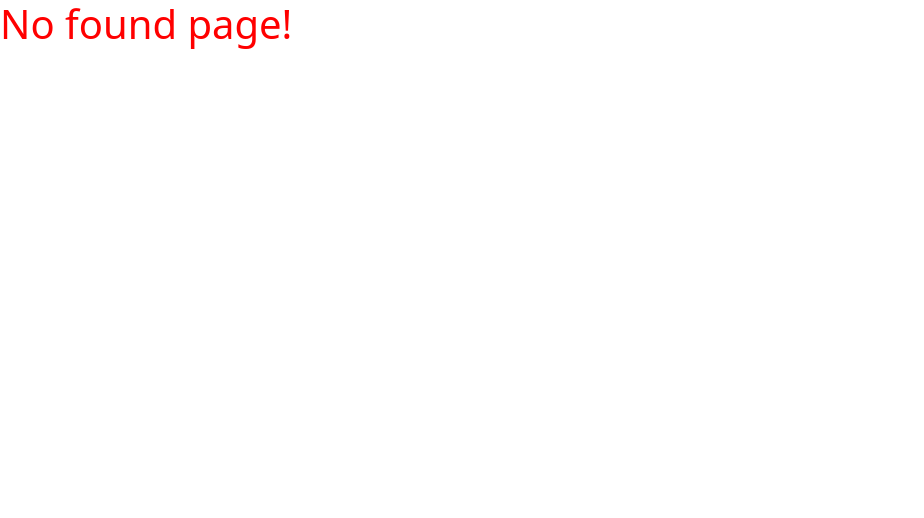
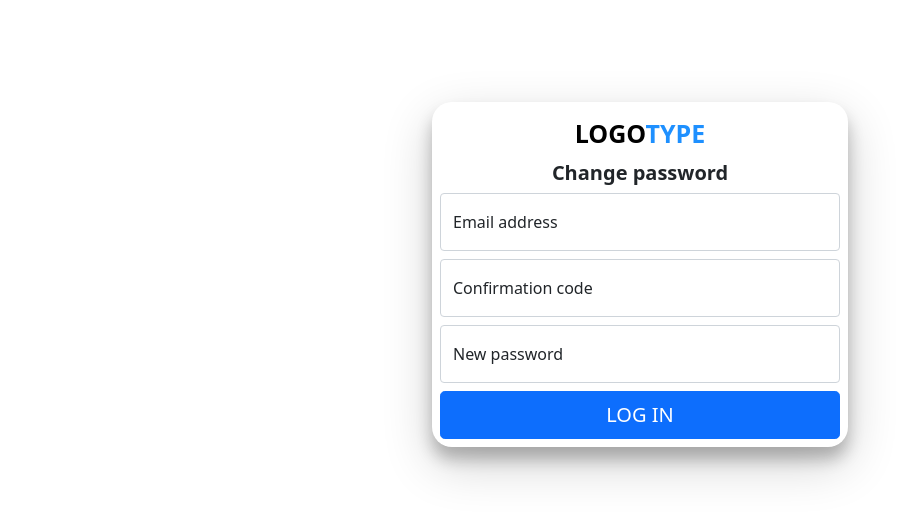
Before and after one commit to IlyaGorbachov7/react-app-questions-portal, a React (Create React App) app: page /change-password in a window 1280 px wide. Before the commit this address led to /error-page. Shown: the top 518 px of the page, without its empty margins (0-924 px from the left). Built offline with nearby package versions, Linux system fonts and the light colour scheme.

Commit message:
fix problem

```diff
--- a/src/App.js
+++ b/src/App.js
@@ -7,6 +7,7 @@ import MainWindow from "./compns/rsc/MainWindow";
 import {BrowserRouter} from "react-router-dom";
 import {Navigate, Route, Routes} from "react-router";
 import ErrorPage from "./compns/rsc/Error";
+import ChangePassword from "./compns/rsc/ChangePassword";
 
 function App() {
     return (
@@ -15,7 +16,8 @@ function App() {
                 <Route path='/' element={<Login/>}/>
                 <Route path='/register' element={<Registration/>}/>
                 <Route path='/login' element={<Login/>}/>
-                <Route path='/forget' element={<ForgetPassword/>}/>
+                <Route path='/forget-password' element={<ForgetPassword/>}/>
+                <Route path='/change-password' element={<ChangePassword/>}/>
                 <Route path='/main-window/*' element={<MainWindow/>}/>
                 <Route path='/error-page' element={<ErrorPage/>}/>
                 <Route path='*' element={<Navigate to='/error-page'/>}/>
--- /dev/null
+++ b/src/compns/rsc/ChangePassword.jsx
@@ -0,0 +1,91 @@
+import React, {useState} from 'react';
+import {useNavigate} from "react-router";
+import Requests from "./api/Requests";
+import {prepareHtmlRequestMsg} from "../scripts/Registration";
+import ErrorModal from "./ErrrorModal";
+import ActionModal from "./ActionModal";
+
+const ChangePassword = () => {
+    const navigate = useNavigate();
+    const [visibleError, setVisibleError] = useState({
+        htmlE: <></>,
+        visible: false
+    })
+    const [visibleAction, setVisibleAction] = useState({
+        visible: false,
+        btnName: "",
+        msgAction: "",
+        callbackAction: () => {
+        }
+    })
+    const [changeData, setChangeData] = useState({
+        email: "",
+        newPassword: "",
+        code: ""
+    })
+
+    async function changePassword(e) {
+        e.preventDefault();
+        try {
+            debugger
+            const data = await Requests.changePassword(changeData);
+            console.log(data)
+            setVisibleAction({
+                visible: true,
+                btnName: "Log In",
+                msgAction: prepareHtmlRequestMsg(data),
+                callbackAction: (e) => {
+                    e.preventDefault()
+                    navigate('/login')
+                }
+            })
+        } catch (err) {
+            setVisibleError({htmlE: prepareHtmlRequestMsg(err.response.data), visible: true})
+        }
+
+        // после отпрвяемся на станичу логинации сново
+    }
+
+    return (
+        <div>
+            <ErrorModal visibleError={visibleError} setVisible={setVisibleError}/>
+            <ActionModal visibleAction={visibleAction} setVisibleAction={setVisibleAction}/>
+            <div className="centerXY d-flex flex-column align-items-center">
+                <div className="block-shadow-color block-border-radius p-2">
+                    <p className="para-pmft text-size-bar font-weight-600"><span
+                        className="color-text-logo">LOGO</span><span
+                        className="color-text-type">TYPE</span></p>
+                    <p className="para-pmft font-weight-600">Change password</p>
+                    <div className="form-floating">
+                        <input type="email" className="block-size form-control" id="inputEmailForgetPasswordId1"
+                               placeholder="name@example.com"
+                               onChange={(e) => setChangeData({...changeData, email: e.target.value})}/>
+                        <label htmlFor="inputEmailForgetPasswordId1">Email address</label>
+                    </div>
+                    <div className="form-floating mt-2">
+                        <input type="password" className="block-size form-control"
+                               id="confirmationCodeForgetPasswordId"
+                               placeholder="Confirmation code"
+                               autoComplete='off'
+                               onChange={(e) => setChangeData({...changeData, code: e.target.value})}/>
+                        <label htmlFor="confirmationCodeForgetPasswordId">Confirmation code</label>
+                    </div>
+                    <div className="form-floating mt-2">
+                        <input type="password" className="block-size form-control"
+                               id="newPasswordForgetPasswordId"
+                               placeholder="New Password"
+                               autoComplete='off'
+                               onChange={(e) => setChangeData({...changeData, newPassword: e.target.value})}/>
+                        <label htmlFor="newPasswordForgetPasswordId">New password</label>
+                    </div>
+
+                    <button className="btn btn-primary btn-lg block-size mt-lg-2" type="button"
+                            onClick={changePassword}>LOG IN
+                    </button>
+                </div>
+            </div>
+        </div>
+    );
+};
+
+export default ChangePassword;
--- a/src/compns/rsc/ForgetPassword.jsx
+++ b/src/compns/rsc/ForgetPassword.jsx
@@ -1,57 +1,71 @@
 import React, {useState} from 'react';
-import {changePassword, getConfirmationCode} from "../scripts/Login";
+import ErrorModal from "./ErrrorModal";
+import Requests from "./api/Requests";
+import {prepareHtmlRequestMsg} from "../scripts/Registration";
+import ActionModal from "./ActionModal";
+import {useNavigate} from "react-router";
 
 const ForgetPassword = () => {
-    const [isSendEmail, setIsSendEmail] = useState(true);
-    return (<div>
-        {(!isSendEmail) ? (<div className="centerXY d-flex flex-column align-items-center">
+    const navigate = useNavigate();
+    const [visibleError, setVisibleError] = useState({
+        htmlE: <></>,
+        visible: false
+    })
+    const [visibleAction, setVisibleAction] = useState({
+        visible: false,
+        btnName: "",
+        msgAction: "",
+        callbackAction: () => {
+        }
+    })
+    const [resetData, setResetData] = useState({
+        email: ""
+    })
+
+    async function resetPassword(e) {
+        e.preventDefault();
+        try {
+            const data = await Requests.resetPassword(resetData);
+            console.log(data)
+            setVisibleAction({
+                visible: true,
+                btnName: "Next",
+                msgAction: prepareHtmlRequestMsg(data),
+                callbackAction: (e) => {
+                    e.preventDefault()
+                    setVisibleAction({
+                        visible: false
+                    })
+                    navigate('/change-password')
+                }
+            })
+        } catch (err) {
+            setVisibleError({htmlE: prepareHtmlRequestMsg(err.response.data), visible: true})
+        }
+    }
+
+    return (
+        <div>
+            <ErrorModal visibleError={visibleError} setVisible={setVisibleError}/>
+            <ActionModal visibleAction={visibleAction} setVisibleAction={setVisibleAction}/>
+            <div className="centerXY d-flex flex-column align-items-center">
                 <div className="block-shadow-color block-border-radius p-2">
-                    <p className="para-pmft text-size-bar font-weight-600"><span className="color-text-logo">LOGO</span><span
+                    <p className="para-pmft text-size-bar font-weight-600"><span
+                        className="color-text-logo">LOGO</span><span
                         className="color-text-type">TYPE</span></p>
                     <p className="para-pmft font-weight-600">Reset password</p>
                     <div className="form-floating">
-                        {/*дабавить обработчик*/}
                         <input type="email" className="block-size form-control" id="inputEmailForgetPasswordId0"
-                               placeholder="name@example.com"/>
+                               placeholder="name@example.com"
+                               onChange={(e) => setResetData({...resetData, email: e.target.value})}/>
                         <label htmlFor="inputEmailForgetPasswordId0">Email address</label>
                     </div>
                     <button className="btn btn-primary btn-lg block-size mt-lg-2" type="button"
-                            onClick={getConfirmationCode}>Get Confirmation Code
+                            onClick={resetPassword}>Get Confirmation Code
                     </button>
                 </div>
-            </div>)
-            : (  <div className="centerXY d-flex flex-column align-items-center">
-                <div className="block-shadow-color block-border-radius p-2">
-                    <p className="para-pmft text-size-bar font-weight-600"><span className="color-text-logo">LOGO</span><span
-                        className="color-text-type">TYPE</span></p>
-                    <p className="para-pmft font-weight-600">Change password</p>
-                    <div className="form-floating">
-                        {/*дабавить обработчик*/}
-                        <input type="email" className="block-size form-control" id="inputEmailForgetPasswordId1"
-                               placeholder="name@example.com"/>
-                        <label htmlFor="inputEmailForgetPasswordId1">Email address</label>
-                    </div>
-                    <div className="form-floating mt-2">
-                        {/*дабавить обработчик*/}
-                        <input type="password" className="block-size form-control" id="confirmationCodeForgetPasswordId"
-                               placeholder="Confirmation code"/>
-                        <label htmlFor="confirmationCodeForgetPasswordId">Confirmation code</label>
-                    </div>
-                    <div className="form-floating mt-2">
-                        {/*дабавить обработчик*/}
-                        <input type="password" className="block-size form-control" id="newPasswordForgetPasswordId"
-                               placeholder="New Password"/>
-                        <label htmlFor="newPasswordForgetPasswordId">New password</label>
-                    </div>
-
-                    <button className="btn btn-primary btn-lg block-size mt-lg-2" type="button"
-                            onClick={changePassword}>LOG IN
-                    </button>
-                </div>
-            </div>)
-
-        }
-    </div>);
+            </div>
+        </div>);
 };
 
 export default ForgetPassword;
--- a/src/compns/rsc/MainWindow.jsx
+++ b/src/compns/rsc/MainWindow.jsx
@@ -12,7 +12,6 @@ import AnswerQuest from "./sub_mainwndw/AnswerQuest";
 import DeleteProfile from "./sub_mainwndw/DeleteProfile";
 import EditProfile from "./sub_mainwndw/EditProfile";
 import useToken from "./hooks/useToken";
-import ErrorPage from "./Error";
 
 const MainWindow = () => {
     const [token, setToken, clearToken] = useToken();
@@ -23,7 +22,6 @@ const MainWindow = () => {
             {
                 (token !== null)
                     ?
-                    <>
                     <div className="container mt-2">
                         <div className="d-flex p-1 block-shadow-color main-bar-border-radius">
                             <div className="me-lg-auto font-weight-600 font-bar-size">
@@ -84,7 +82,6 @@ const MainWindow = () => {
                                 </div>
                             </div>
                         </div>
-                        </div>
                         <Routes children='/main-window'>
                             <Route path='/questions/your' element={<YourQuest/>}/>
                             <Route path='/questions/answer' element={<AnswerQuest/>}/>
@@ -92,7 +89,7 @@ const MainWindow = () => {
                             <Route path='/profile/edit' element={<EditProfile/>}/>
                             <Route path="*" element={<Navigate to={'/error-page'}/>}/>
                         </Routes>
-                    </>
+                    </div>
                     :
                     <Routes children='/main-window'>
                         <Route path="*" element={<Navigate to={'/login'}/>}/>
--- a/src/compns/rsc/Registration.jsx
+++ b/src/compns/rsc/Registration.jsx
@@ -6,8 +6,10 @@ import Requests from "./api/Requests";
 import {prepareHtmlMsgErrorNoMatchesPassword, prepareHtmlRequestMsg} from "../scripts/Registration";
 import ActionModal from "./ActionModal";
 import {Link} from "react-router-dom";
+import {useNavigate} from "react-router";
 
 const Registration = () => {
+    const navigate = useNavigate()
     const [regisData, setRegisData] = useState({
         email: "",
         password: "",
@@ -43,7 +45,7 @@ const Registration = () => {
                 msgAction: prepareHtmlRequestMsg(data),
                 callbackAction: (e) => {
                     e.preventDefault()
-                    console.log("navigate to /login page")
+                    navigate('/login')
                 }
             })
         } catch (err) {
@@ -114,7 +116,7 @@ const Registration = () => {
                             onClick={register}>SIGN UP
                     </button>
                     <p className="para-pmft mt-2">Already have account account? <Link to="/login"
-                                                                                   className="color-text-type font-weight-600">Log
+                                                                                      className="color-text-type font-weight-600">Log
                         in</Link></p>
                 </div>
             </div>
--- a/src/compns/rsc/api/Requests.js
+++ b/src/compns/rsc/api/Requests.js
@@ -2,6 +2,18 @@ import ax from "./RemoteServier";
 import useToken from "../hooks/useToken";
 
 export default class Requests {
+    static getToken = () => {
+        let tokenString = localStorage.getItem('token')
+        if (tokenString === 'undefined') {
+            tokenString = null
+        }
+        return JSON.parse(tokenString)
+    }
+    static config = {
+        headers: {
+            Authorization: "Bearer " + this.getToken()
+        }
+    }
 
     static async registration(registrationData) {
         const response = await ax.post("/users/register", registrationData);
@@ -9,17 +21,22 @@ export default class Requests {
     }
 
     static async login(loginData) {
-        const response = await ax.post("/users/login", loginData,)
+        const response = await ax.post("/users/login", loginData)
         return response.data;
     }
 
+    static async resetPassword(resetData) {
+        const response = await ax.post("/users/reset-password", resetData)
+        return response.data;
+    }
+
+    static async changePassword(changeData) {
+        const response = await ax.post("/users/change-password", changeData)
+        return response.data;
+    }
 
     static async curUser() {
-        const response = await ax.get("/users/cur-user", {
-            headers: {
-                // Authorization: "Bearer " + token
-            }
-        })
+        const response = await ax.get("/users/cur-user", this.config)
         return response.data;
     }
 }
--- a/src/compns/scripts/Login.js
+++ b/src/compns/scripts/Login.js
@@ -1,26 +1,3 @@
-
-/**
- * ForgetPassword component
- */
-export function getConfirmationCode(e) {
-    e.preventDefault();
-    // здесь мы отпрялем запрос на получучения confirmation code
-    // отпрвляю email
-
-    // отсаемя на этой же станице и изменяем isSendEmail == true чтобы отобразить changePasswrod
-}
-
-/**
- * ForgetPassword component
- */
-export function changePassword(e) {
-    e.preventDefault();
-
-    //зесь отправляем запрос на иминенеия пороля.
-    // отпавляюем confirmation code, new password, email
-
-    // после отпрвяемся на станичу логинации сново
-}
 
 /**
  * DeleteProfile component
```
Lines whose indentation alone changed are shown as unchanged.
